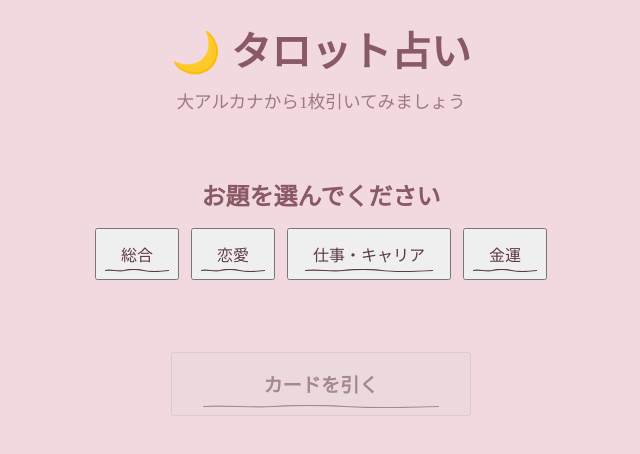
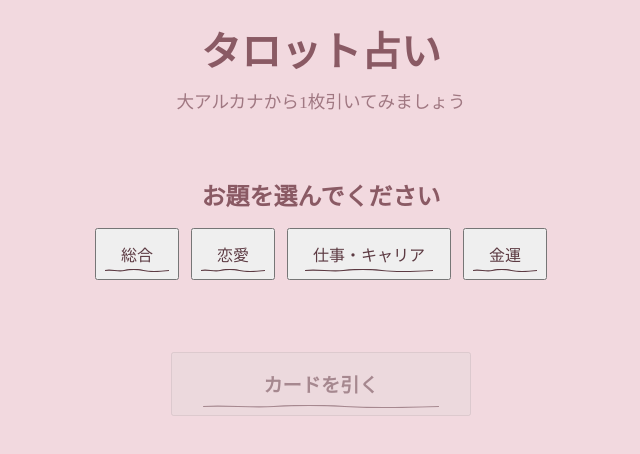
Before and after one commit to lilan-dubai/tarot, a plain HTML site: page index.html in a window 1280 px wide. Shown: the whole page, without its empty margins (319-959 px from the left). Drawn offline with Linux system fonts and the light colour scheme; a web font is replaced by a local one.

Commit message:
Update index.html

```diff
--- a/index.html
+++ b/index.html
@@ -17,7 +17,7 @@
 <body>
   <div class="container">
     <header>
-      <h1>🌙 タロット占い</h1>
+      <h1>タロット占い</h1>
       <p>大アルカナから1枚引いてみましょう</p>
     </header>
 
```
